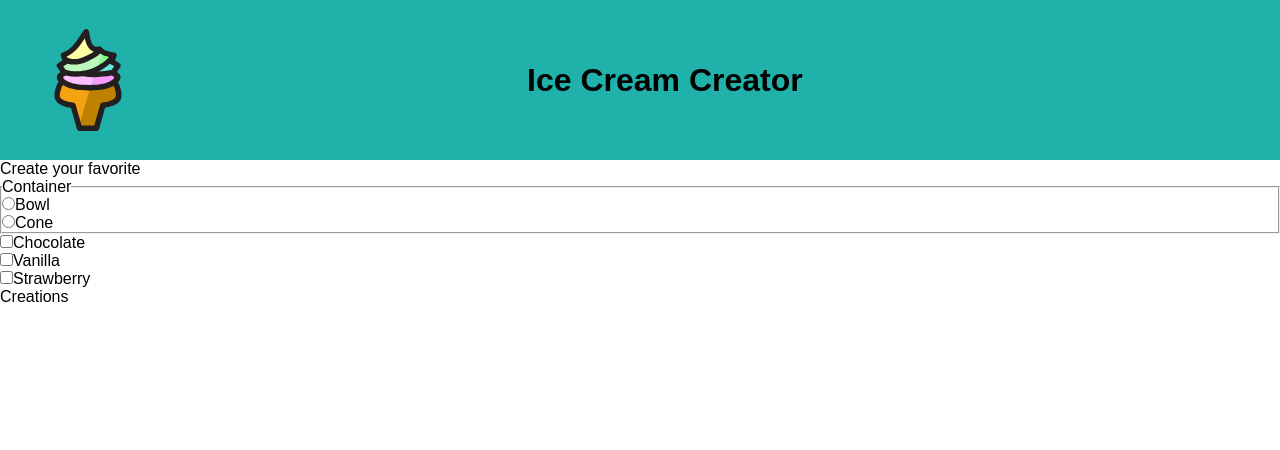
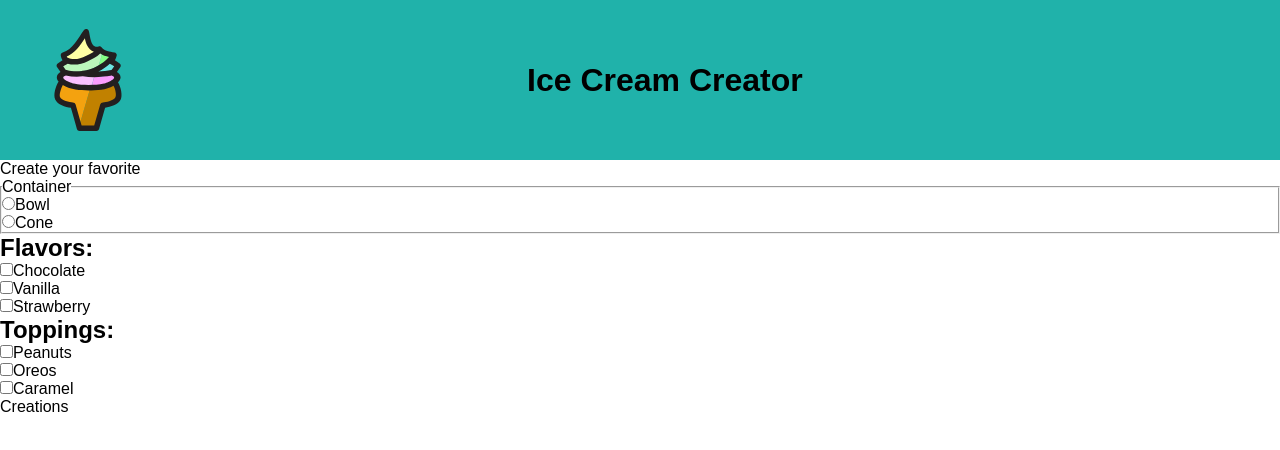
Before and after one commit to apcurran/ice-cream-creator, a Vue app: page / in a window 1280 px wide. Shown: the top 450 px of the page. Built offline with nearby package versions, Linux system fonts and the light colour scheme.

Commit message:
Added toppings checkbox section to form

```diff
--- a/src/components/CreateForm.vue
+++ b/src/components/CreateForm.vue
@@ -15,6 +15,7 @@
             </fieldset>
         </div>
         <section class="flavor">
+            <h2 class="flavor__title">Flavors:</h2>
             <div class="form-group">
                 <input v-model="flavors" value="Chocolate" type="checkbox" name="flavor" id="flavor--chocolate" class="flavor__input">
                 <label class="flavor__label" for="flavor--chocolate">Chocolate</label>
@@ -28,6 +29,21 @@
                 <label class="flavor__label" for="flavor--strawberry">Strawberry</label>
             </div>
         </section>
+        <section class="topping">
+            <h2 class="topping__title">Toppings:</h2>
+            <div class="form-group">
+                <input v-model="toppings" value="Peanuts" type="checkbox" name="topping" id="topping--peanuts" class="topping__input">
+                <label class="topping__label" for="topping--peanuts">Peanuts</label>
+            </div>
+            <div class="form-group">
+                <input v-model="toppings" value="Oreos" type="checkbox" name="topping" id="topping--oreos" class="topping__input">
+                <label class="topping__label" for="topping--oreos">Oreos</label>
+            </div>
+            <div class="form-group">
+                <input v-model="toppings" value="Caramel" type="checkbox" name="topping" id="topping--caramel" class="topping__input">
+                <label class="topping__label" for="topping--caramel">Caramel</label>
+            </div>
+        </section>
     </form>
 </template>
 
@@ -37,7 +53,8 @@ export default {
     data() {
         return {
             pickedContainer: "",
-            flavors: []
+            flavors: [],
+            toppings: []
         }
     },
     methods: {
```
